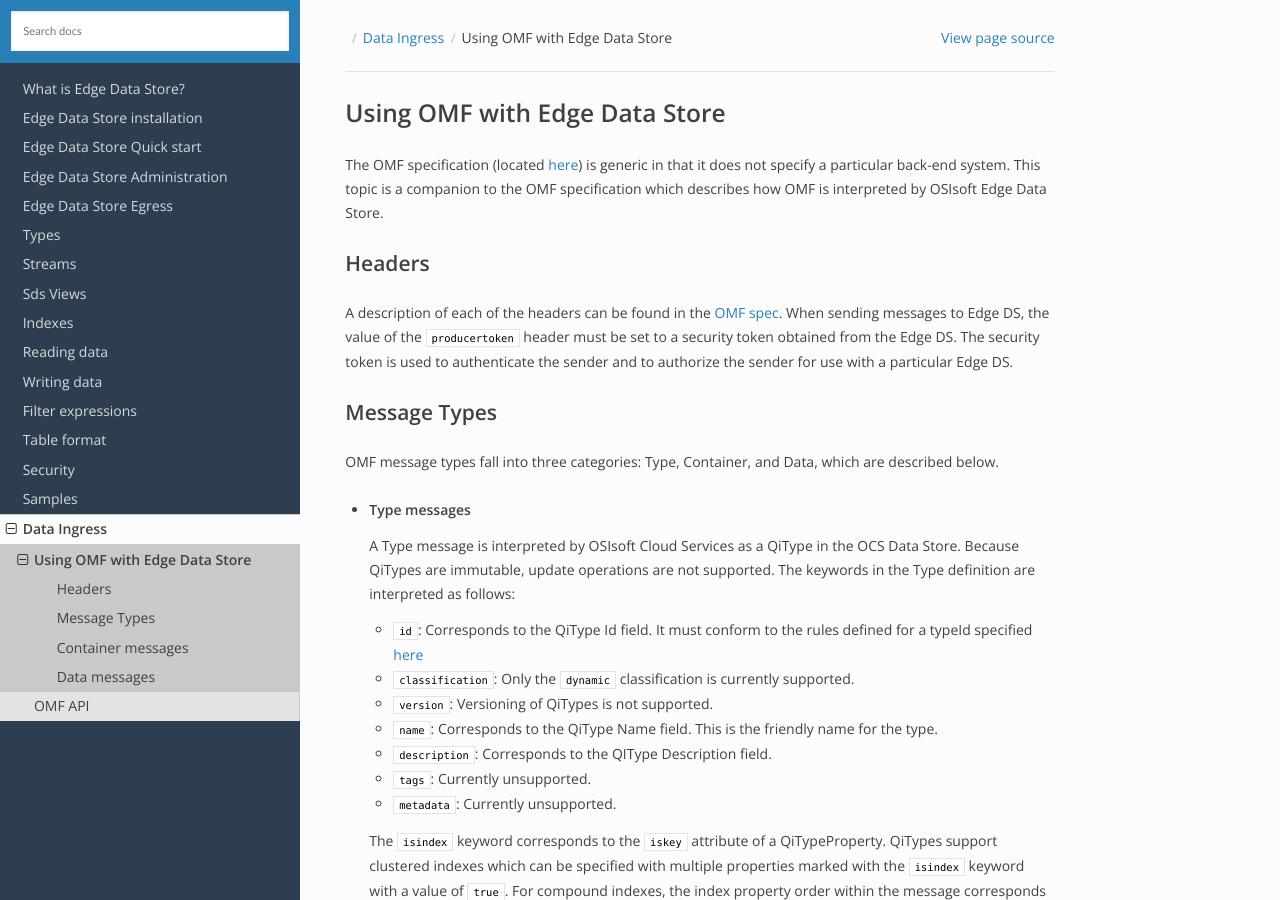
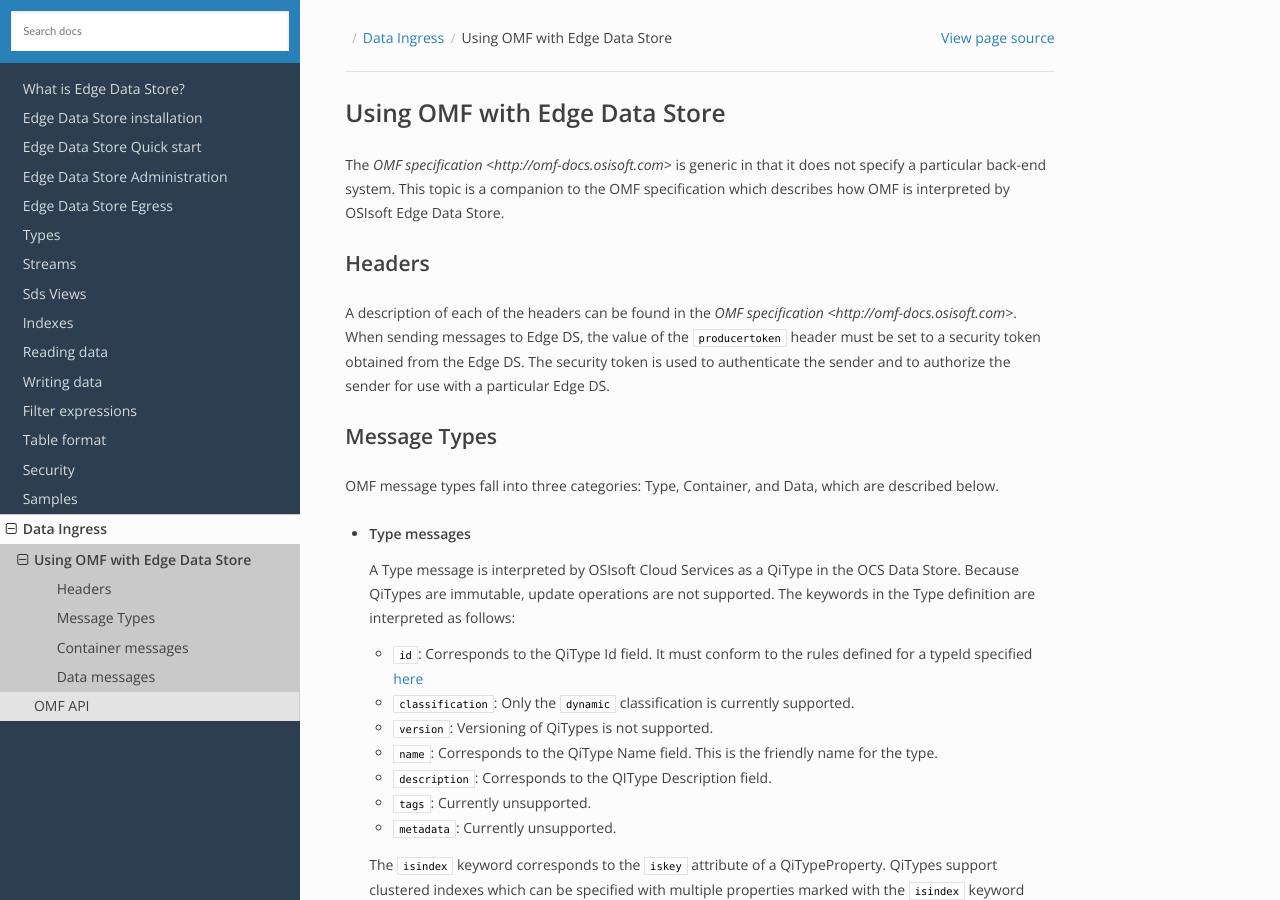
Before and after one commit to fgasparro/EdgeDS-Docs, a Sphinx documentation site: the page built from docs/OMF_Ingress_Specification.rst, in a window 1280 px wide and 900 px high. Built offline with Sphinx 7.4.7 and the Read the Docs theme 2.0.0, drawn with Linux system fonts in a browser that asks for light colours.

Commit message:
Update OMF_Ingress_Specification.rst

```diff
--- a/docs/OMF_Ingress_Specification.rst
+++ b/docs/OMF_Ingress_Specification.rst
@@ -1,14 +1,14 @@
 Using OMF with Edge Data Store
-=============================
+==============================
 
-The OMF specification (located `here <http://omf-docs.osisoft.com>`_) is generic in that it does
+The `OMF specification <http://omf-docs.osisoft.com>` is generic in that it does
 not specify a particular back-end system. This topic is a companion to the OMF specification which describes how
 OMF is interpreted by OSIsoft Edge Data Store.
 
 Headers
 -------
 
-A description of each of the headers can be found in the `OMF spec <http://omf-docs.osisoft.com>`_. When
+A description of each of the headers can be found in the `OMF specification <http://omf-docs.osisoft.com>`. When
 sending messages to Edge DS, the value of the ``producertoken`` header must be
 set to a security token obtained from the Edge DS. The security token is used to authenticate
 the sender and to authorize the sender for use with a particular Edge DS.
```
